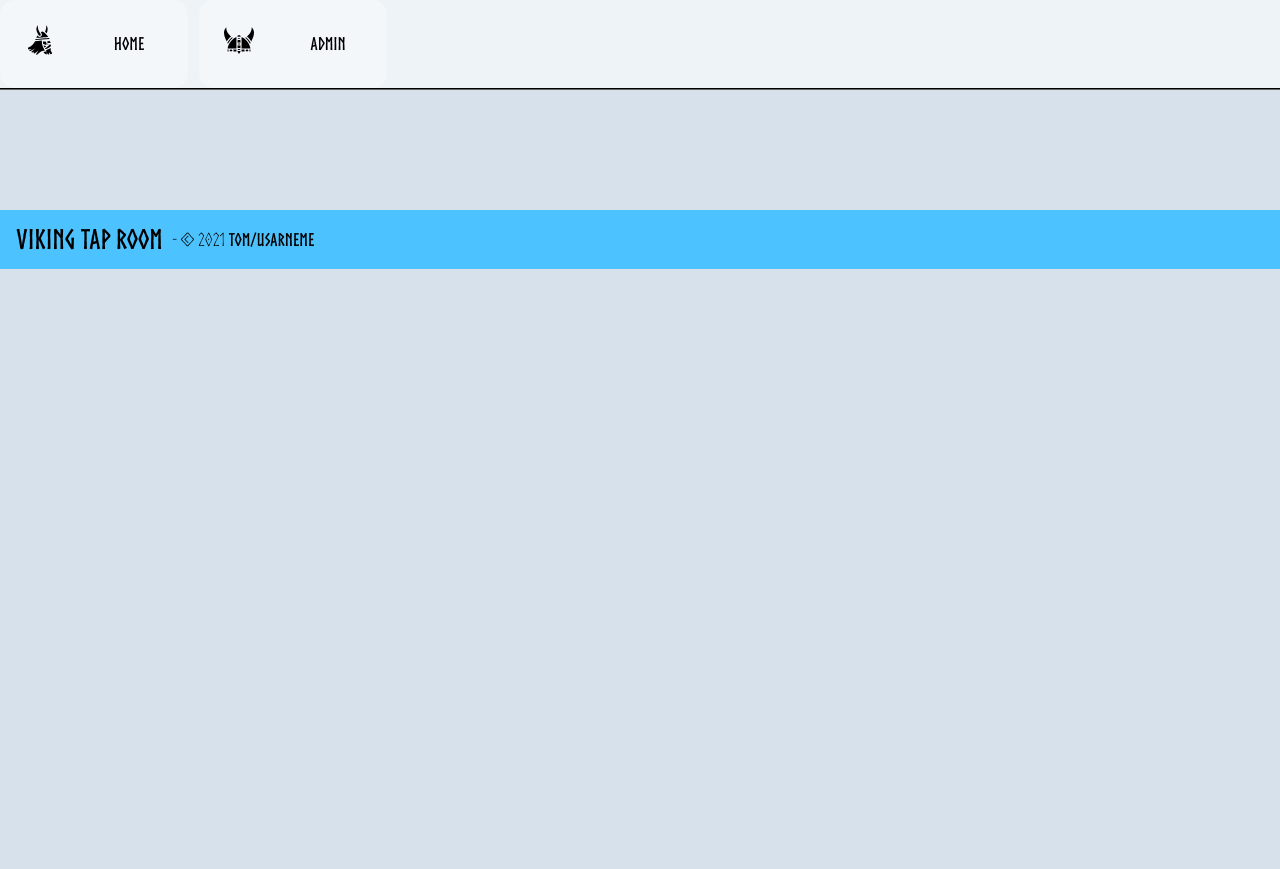
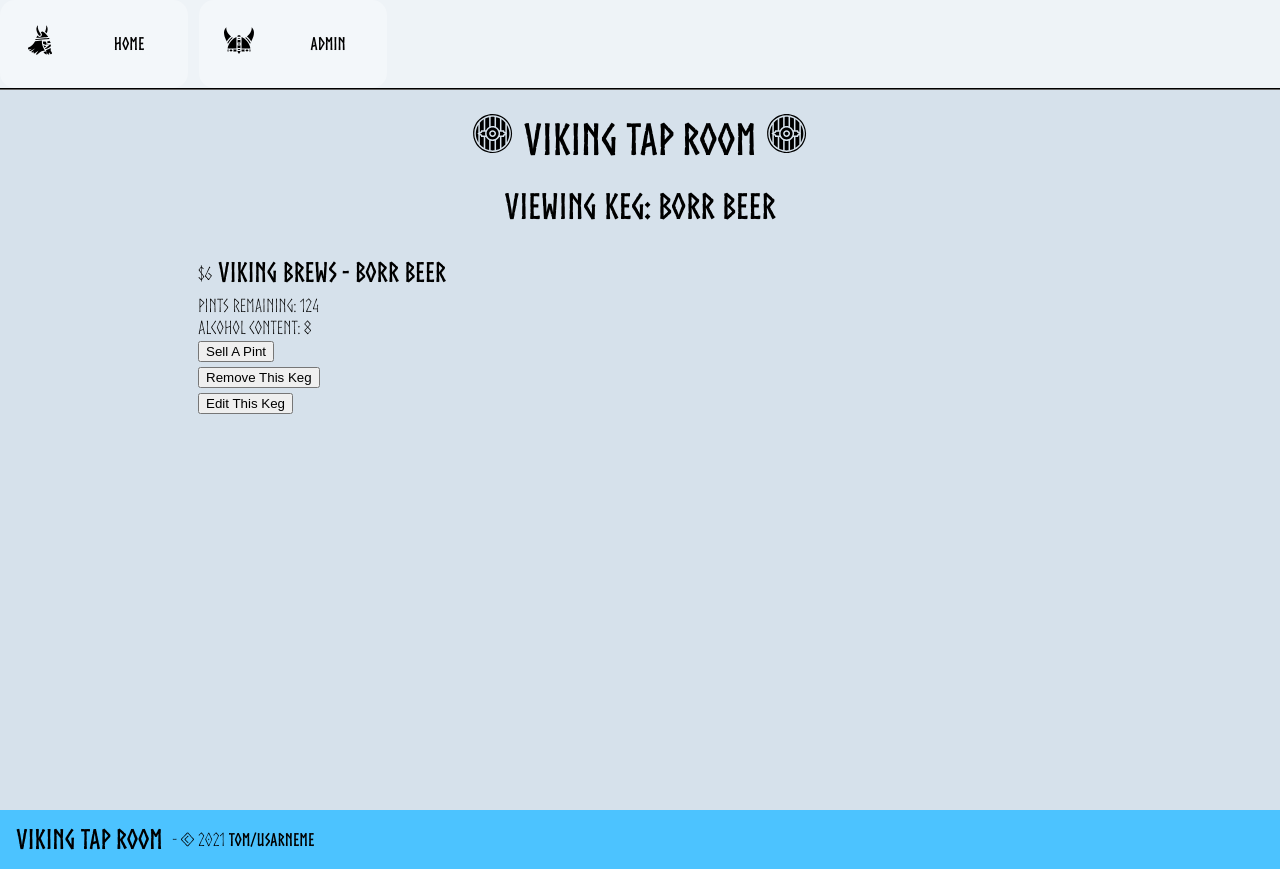
Before and after one commit to Usarneme/Viking_Tap_Room_Redux, a React (Create React App) app in the folder client/: page /kegs/ace347c6-909e-4ebe-a61e-c51553fa479d in a window 1280 px wide. Before the commit the page ends 800 px from the top, so only its background shows below. Built offline with nearby package versions, Linux system fonts and the light colour scheme.

Commit message:
:construction: passes render props down and readies editform component to take in keg data for editing via form

```diff
--- a/client/src/App.js
+++ b/client/src/App.js
@@ -80,11 +80,12 @@ class App extends Component {
         <Router>
           <Navbar />
           <Switch>
-            {/* <Route path="/kegs/:id">
+            <Route path="/kegs/:id">
               <Keg kegs={this.props.kegs}
                 sellPint={id => this.sellPint(id)}
                 removeKeg={id => this.removeKeg(id)}
-                toggleEditKeg={this.toggleEditKeg} />
+                toggleEditKeg={this.toggleEditKeg}
+                editFormShowing={this.props.renderState.editFormShowing} />
             </Route>
             <Route path="/kegs">
               <Kegs kegs={this.props.kegs}
@@ -94,7 +95,7 @@ class App extends Component {
             </Route>
             <Route path="/">
               <Home kegs={this.props.kegs} />
-            </Route> */}
+            </Route>
           </Switch>
         </Router>
         <Footer />
--- a/client/src/components/EditKeg.js
+++ b/client/src/components/EditKeg.js
@@ -1,11 +1,21 @@
 import React from 'react'
+import PropTypes from 'prop-types'
 
 function EditKeg(props) {
   return (
-    <>
-      edit keg
-    </>
+    <form>
+      edit keg form
+    </form>
   )
 }
 
+EditKeg.propTypes = {
+  id: PropTypes.string.isRequired,
+  alcoholContent: PropTypes.string.isRequired,
+  brand: PropTypes.string.isRequired,
+  name: PropTypes.string.isRequired,
+  price: PropTypes.string.isRequired,
+  pintsRemaining: PropTypes.string.isRequired
+}
+
 export default EditKeg
--- a/client/src/components/SingleKeg.js
+++ b/client/src/components/SingleKeg.js
@@ -1,6 +1,8 @@
 import React from 'react'
 import PropTypes from 'prop-types'
 import { Link, useParams } from 'react-router-dom'
+
+import EditKeg from './EditKeg'
 
 function SingleKeg(props) {
   const kegStyles = {
@@ -45,10 +47,17 @@ function SingleKeg(props) {
         }
 
         { id ?
-          props.kegEditShowing ?
+          props.editFormShowing ?
             <div style={kegStyles}>
               <button onClick={props.toggleEditKeg}>Cancel Edits</button>
-              form here
+              <EditKeg
+                id={props.id}
+                alcoholContent={props.alcoholContent}
+                brand={props.brand}
+                name={props.name}
+                price={props.price}
+                pintsRemaining={props.pintsRemaining}
+              />
             </div>
             :
             <div style={kegStyles}>
@@ -70,7 +79,7 @@ SingleKeg.propTypes = {
   sellPint: PropTypes.func,
   removeKeg: PropTypes.func,
   toggleEditKeg: PropTypes.func,
-  kegEditShowing: PropTypes.bool
+  editFormShowing: PropTypes.bool
 }
 
 export default SingleKeg
--- a/client/src/defaultState.json
+++ b/client/src/defaultState.json
@@ -58,6 +58,6 @@
     }
   ],
   "renderState": {
-    "renderEditForm": false
+    "editFormShowing": false
   }
 }
--- a/client/src/pages/Keg.js
+++ b/client/src/pages/Keg.js
@@ -29,6 +29,7 @@ function KegPage(props) {
         sellPint={props.sellPint}
         removeKeg={removeKeg}
         toggleEditKeg={props.toggleEditKeg}
+        editFormShowing={props.editFormShowing}
       />
     </div>
   )
@@ -38,7 +39,8 @@ KegPage.propTypes = {
   kegs: PropTypes.array.isRequired,
   sellPint: PropTypes.func.isRequired,
   removeKeg: PropTypes.func.isRequired,
-  toggleEditKeg: PropTypes.func.isRequired
+  toggleEditKeg: PropTypes.func.isRequired,
+  editFormShowing: PropTypes.bool
 }
 
 export default KegPage
--- a/client/src/pages/Kegs.js
+++ b/client/src/pages/Kegs.js
@@ -12,7 +12,8 @@ function Kegs(props) {
         kegs={props.kegs}
         page={'kegs'}
         sellPint={props.sellPint}
-        removeKeg={props.removeKeg} />
+        removeKeg={props.removeKeg}
+        renderEditForm={props.renderEditForm} />
       <AddNewKeg
         createNewKeg={(name, price, brand, alcoholContent) => props.createNewKeg(name, price, brand, alcoholContent)}
       />
@@ -24,7 +25,8 @@ Kegs.propTypes = {
   createNewKeg: PropTypes.func,
   kegs: PropTypes.array.isRequired,
   sellPint: PropTypes.func.isRequired,
-  removeKeg: PropTypes.func.isRequired
+  removeKeg: PropTypes.func.isRequired,
+  renderEditForm: PropTypes.bool
 }
 
 export default Kegs
--- a/client/src/reducers/index.js
+++ b/client/src/reducers/index.js
@@ -4,8 +4,8 @@ import kegReducer from './kegs'
 import renderStateReducer from './renderState'
 
 const rootReducer = combineReducers({
-  kegReducer,
-  renderStateReducer
+  kegs: kegReducer,
+  renderState: renderStateReducer
 })
 
 export default rootReducer
--- a/client/src/reducers/renderState.js
+++ b/client/src/reducers/renderState.js
@@ -5,7 +5,7 @@ import { renderState } from './../defaultState.json'
 const renderStateReducer = (state = renderState, action) => {
   switch (action.type) {
     case TOGGLE_EDIT:
-      return { renderEditForm: !state.renderEditForm }
+      return { editFormShowing: !state.editFormShowing }
     default:
       return state
   }
```
